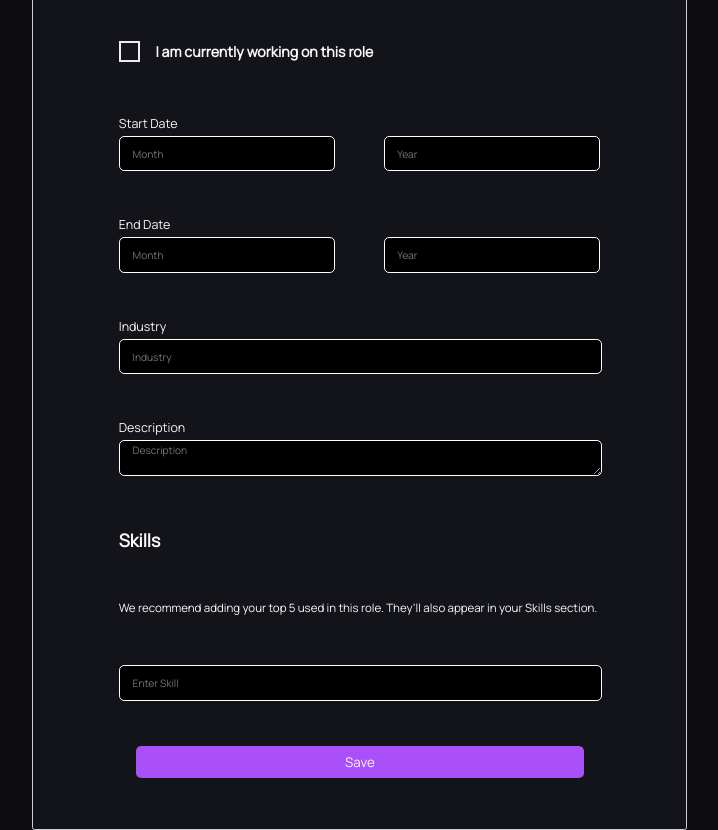
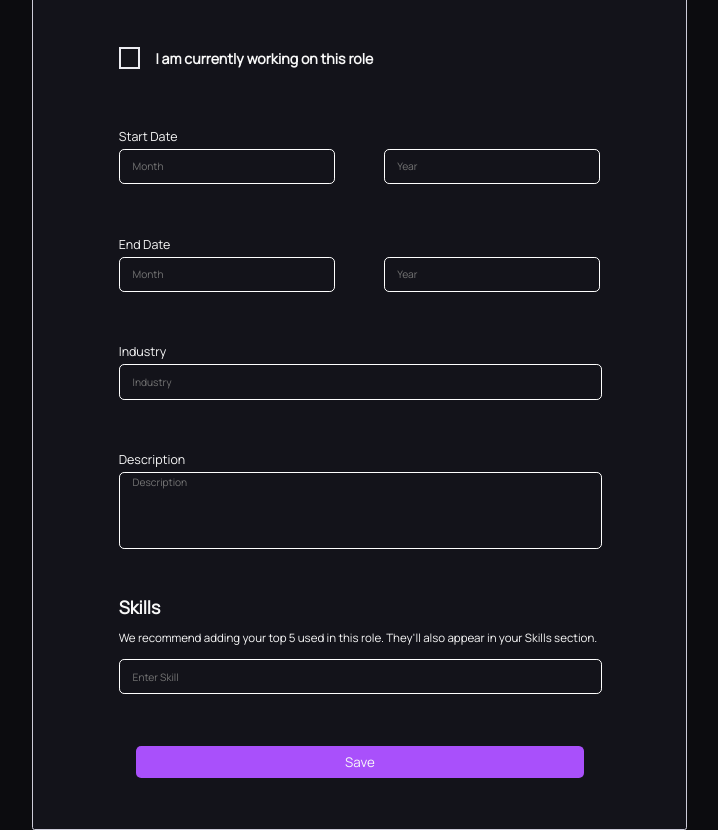
Before and after one commit to tsukipond8531/ConnectPlus-Frontend, a React (Create React App) app: page /account/experience in a window 1280 px wide. Shown: the part 600-1430 px from the top of the page, without its empty margins (437-1155 px from the left). Built offline with nearby package versions, Linux system fonts and the light colour scheme; sample sign-in values are in the browser's storage.

Commit message:
Bug Fixed: Navbar scrolling and Experience CSS

```diff
--- a/src/MyAccount/edit_profile/edit_profile.css
+++ b/src/MyAccount/edit_profile/edit_profile.css
@@ -1,6 +1,6 @@
 #account_nav {
   background-color: #13131A;
-  position: absolute;
+  position: fixed;
   width: 17.77vw;
   border: 1px solid #cdccd9;
   border-radius: 0.2vw;
@@ -23,6 +23,9 @@ font-style: normal;
 font-weight: 700;
 font-size: 2.5vw;
 line-height: 6.80556vh;
+margin-left: -3vw;
+margin-top: -2vw;
+color: #F5F5FA;
 }
 #edit_profile {
   font-family: "Manrope";
@@ -55,7 +58,7 @@ line-height: 6.80556vh;
 }
 
 .profileinput {
-  background-color: black;
+  background-color: #13131A;
   width: 37.77vw;
   border: 0.1vw solid white;
   border-radius: 0.4vw;
@@ -169,3 +172,25 @@ font-style: normal;
 font-weight: 400;
 font-size: 0.972222vw;
 }
+
+textarea{
+  resize: none;
+}
+
+#desc{
+  height: 6vw;
+}
+
+#desc:focus{
+  -webkit-appearance: none;
+  outline: none;
+  background-color: #2e2e2e;
+}
+
+#middiv{
+  display: flex;
+  flex-direction: column;
+  justify-content: space-between;
+  height: 8vw;
+  margin-top: -1vw;
+}
--- a/src/MyAccount/edit_profile/experience.tsx
+++ b/src/MyAccount/edit_profile/experience.tsx
@@ -8,7 +8,6 @@ const Experience = () => {
     const activestyle={
         color:'#A950FB' ,
         borderLeft:'3px solid #A950FB',
-
     }
     const [checked, setChecked] = React.useState(false);
 
@@ -80,11 +79,13 @@ const Experience = () => {
         <div>
           Description
           <br />
-          <textarea className="edit_input profileinput" placeholder="Description" />
+          <textarea id="desc" className="edit_input profileinput" placeholder="Description" />
         </div>
+        <div id="middiv">
         <p className="midtext">Skills</p>
-        <p className="midline">We recommend adding your top 5 used in this role. They’ll also appear in your Skills section. </p>
+        <p className="midline">We recommend adding your top 5 used in this role. They'll also appear in your Skills section. </p>
         <input className="edit_input profileinput" placeholder="Enter Skill" />
+        </div>
         <button>Save</button>
       </div>
     </div>
--- a/src/navbar/navbar.css
+++ b/src/navbar/navbar.css
@@ -2,7 +2,7 @@
     width: 11.11vw;
     height: 100vh;
     background-color: #13131A;
-    position:absolute;
+    position:fixed;
     display: flex;
     flex-direction: column;
     /* justify-content: space-between; */
```
